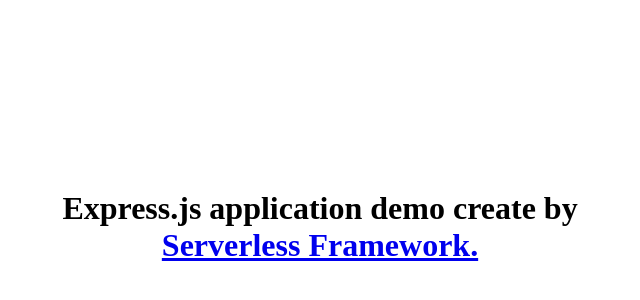
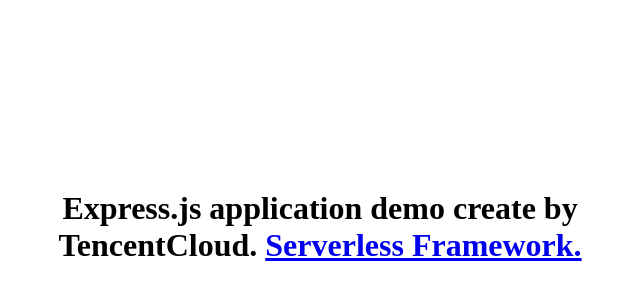
Before and after one commit to yyh84yangtao/ServerlessDemo, a website: page index.html in a window 1280 px wide. Shown: the part 110-410 px from the top of the page, without its empty margins (320-960 px from the left). Drawn offline with Linux system fonts and the light colour scheme.

Commit message:
update index.html

```diff
--- a/index.html
+++ b/index.html
@@ -14,7 +14,7 @@
   </head>
   <body>
     <h1>
-       Express.js application demo create by
+       Express.js application demo create by TencentCloud.
       <a href="https://console.cloud.tencent.com/ssr">Serverless Framework.</a>
     </h1>
   </body>
```
